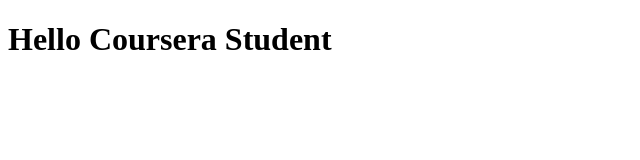
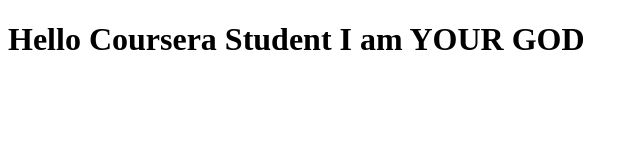
Before and after one commit to megas333/angular-coursera, a plain HTML site: page index.html in a window 1280 px wide. Shown: the whole page, without its empty margins (0-640 px from the left). Drawn offline with Linux system fonts and the light colour scheme.

Commit message:
Next ver of ebW file

```diff
--- a/index.html
+++ b/index.html
@@ -5,6 +5,6 @@
     <title>Hello Coursera</title>
   </head>
   <body>
-    <h1>Hello Coursera Student</h1>
+    <h1>Hello Coursera Student I am YOUR GOD</h1>
   </body>
 </html>
```
